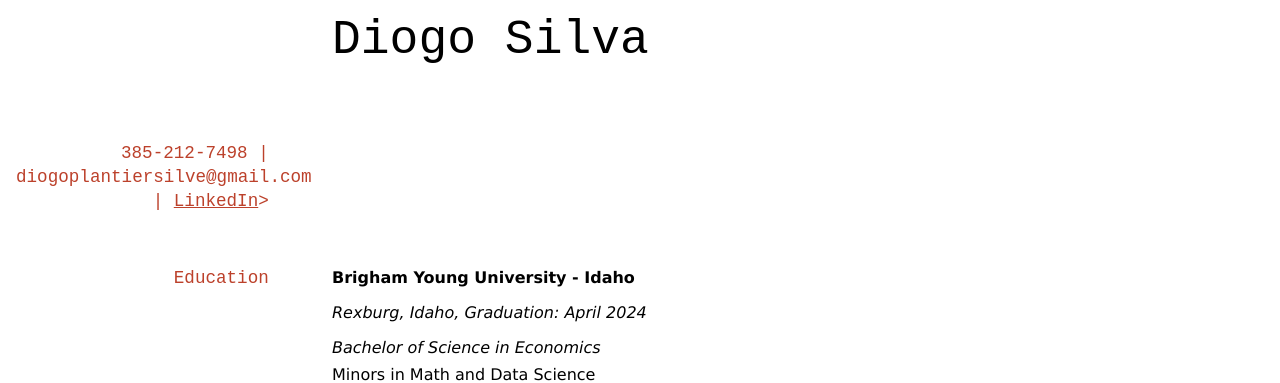
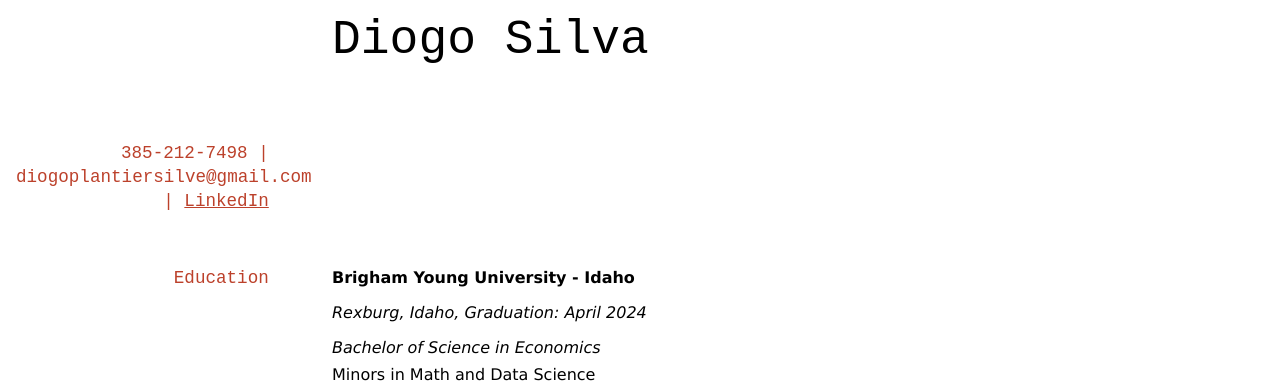
Before and after one commit to byuids-resumes/Silva-Resume, a Jekyll site: the page built from docs/index.md, in a window 1280 px wide. Shown: the top 383 px of the page. Built offline with Jekyll 4.4.1, drawn with Linux system fonts in a browser that asks for light colours.

```diff
--- a/docs/index.md
+++ b/docs/index.md
@@ -5,7 +5,7 @@ title: Diogo Silva
 
 # Diogo Silva
 
-## 385-212-7498 | diogoplantiersilve@gmail.com | [LinkedIn](https://www.linkedin.com/in/diogo-silva-37b23917a/)>
+## 385-212-7498 | diogoplantiersilve@gmail.com | [LinkedIn](https://www.linkedin.com/in/diogo-silva-37b23917a/)
 
 <!-- https://www.monique.tech/the-art-of-markdown -->
 
```
